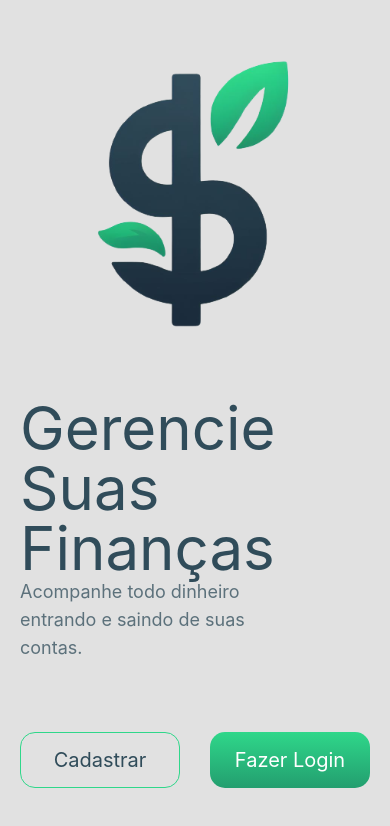
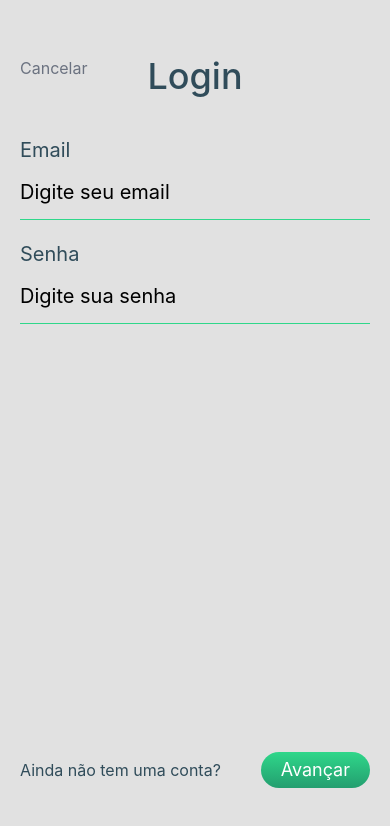
Before and after one commit to arisonfirmino/finance-app, a React Native app: screen /SignIn in a window 390 px wide. Shown: the top 826 px of the page. Built offline with nearby package versions, Linux system fonts and the light colour scheme.

Commit message:
login screen created

```diff
--- /dev/null
+++ b/src/pages/SignIn/index.js
@@ -0,0 +1,55 @@
+import { Text, View, TextInput, TouchableOpacity } from "react-native";
+
+import { LinearGradient } from "expo-linear-gradient";
+
+import { useNavigation } from "@react-navigation/native";
+
+export default function SignIn() {
+  const navigate = useNavigation();
+
+  return (
+    <View className="bg-screen-color flex-1 px-5 py-14">
+      <View className="relative flex w-full items-center justify-center">
+        <Text className="text-text-color text-4xl font-medium">Login</Text>
+
+        <TouchableOpacity
+          onPress={() => navigate.navigate("Welcome")}
+          className="absolute left-0 top-0"
+        >
+          <Text className="text-base text-gray-500">Cancelar</Text>
+        </TouchableOpacity>
+      </View>
+
+      <View className="mt-10 w-full flex-1">
+        <Text className="text-text-color text-xl">Email</Text>
+        <TextInput
+          placeholder="Digite seu email"
+          className="border-bg-color h-14 border-b border-solid text-xl"
+        />
+
+        <Text className="text-text-color mt-5 text-xl">Senha</Text>
+        <TextInput
+          placeholder="Digite sua senha"
+          className="border-bg-color h-14 border-b border-solid text-xl"
+        />
+      </View>
+
+      <View className="flex-row items-center justify-between">
+        <TouchableOpacity>
+          <Text className="text-text-color text-base">
+            Ainda não tem uma conta?
+          </Text>
+        </TouchableOpacity>
+
+        <LinearGradient
+          colors={["#2fd78a", "#239e6f"]}
+          className="rounded-full"
+        >
+          <TouchableOpacity className="flex items-center justify-center px-5 py-1">
+            <Text className="text-lg text-white">Avançar</Text>
+          </TouchableOpacity>
+        </LinearGradient>
+      </View>
+    </View>
+  );
+}
--- a/src/pages/Welcome/index.js
+++ b/src/pages/Welcome/index.js
@@ -2,7 +2,11 @@ import { Text, View, Image, TouchableOpacity } from "react-native";
 
 import { LinearGradient } from "expo-linear-gradient";
 
+import { useNavigation } from "@react-navigation/native";
+
 export default function Welcome() {
+  const navigate = useNavigation();
+
   return (
     <View className="bg-screen-color flex-1 px-5 py-14">
       <View className="items-center justify-center">
@@ -17,7 +21,7 @@ export default function Welcome() {
         <Text className="text-text-color text-6xl">Suas</Text>
         <Text className="text-text-color text-6xl">Finanças</Text>
 
-        <Text className="text-text-color w-64 text-lg opacity-75">
+        <Text className="text-text-color mt-2 w-64 text-lg opacity-75">
           Acompanhe todo dinheiro entrando e saindo de suas contas.
         </Text>
       </View>
@@ -31,7 +35,10 @@ export default function Welcome() {
           colors={["#2fd78a", "#239e6f"]}
           className="rounded-[15px]"
         >
-          <TouchableOpacity className="flex h-14 w-40 items-center justify-center">
+          <TouchableOpacity
+            onPress={() => navigate.navigate("SignIn")}
+            className="flex h-14 w-40 items-center justify-center"
+          >
             <Text className="text-xl text-white">Fazer Login</Text>
           </TouchableOpacity>
         </LinearGradient>
--- a/src/routes/index.js
+++ b/src/routes/index.js
@@ -1,6 +1,7 @@
 import { createNativeStackNavigator } from "@react-navigation/native-stack";
 
 import Welcome from "../pages/Welcome";
+import SignIn from "../pages/SignIn";
 
 const Stack = createNativeStackNavigator();
 
@@ -12,6 +13,12 @@ export default function Routes() {
         component={Welcome}
         options={{ headerShown: false }}
       />
+
+      <Stack.Screen
+        name="SignIn"
+        component={SignIn}
+        options={{ headerShown: false }}
+      />
     </Stack.Navigator>
   );
 }
```
